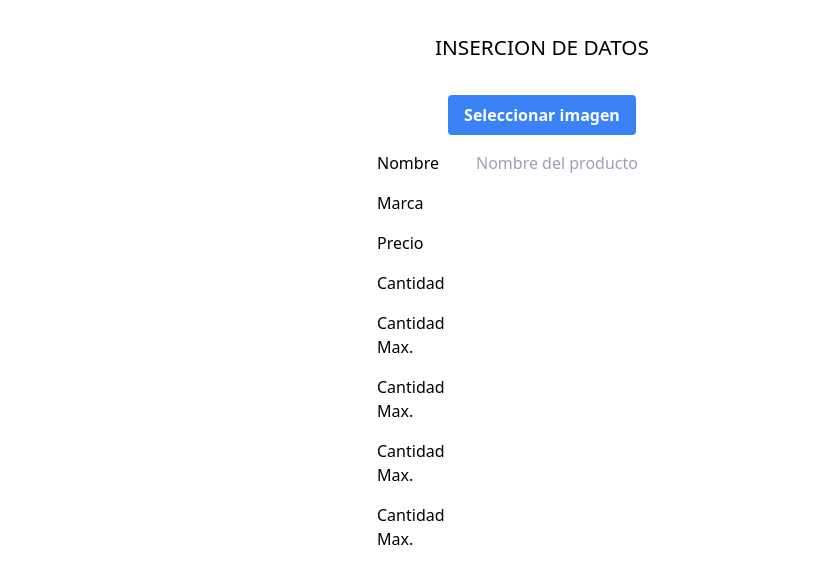
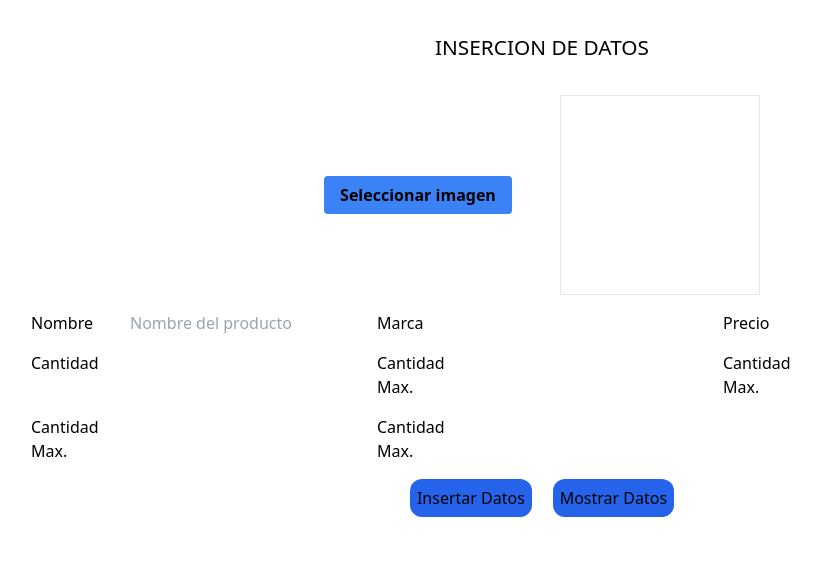
Before and after one commit to PopeCortes/products-DB, a PHP site: page / in a window 1280 px wide. Shown: the top 584 px of the page, without its empty margins (98-919 px from the left). Run offline with PHP 8.4, Linux system fonts and the light colour scheme; some libraries are stand-ins or nearby versions.

Commit message:
version 1.4

```diff
--- a/index.php
+++ b/index.php
@@ -10,62 +10,70 @@
 
 </head>
 
-<body class="dark:bg-slate-900 dark:text-white">
+<body class="dark:bg-slate-900 dark:text-white max-w-[1440px] mx-auto">
     <h1 class="uppercase text-[1.3rem] text-center my-[2rem]">Insercion de datos</h1>
-
 
     <div class="flex justify-center items-center">
         <div class="">
             <div class="">
-                <form class="space-y-[16px]" action="" method="post" enctype="multipart/form-data">
+                <form class="space-y-[16px] " action="" method="post" enctype="multipart/form-data">
 
 
                     <div class="flex items-center justify-center">
-                        <label for="imagen" class="bg-blue-500 hover:bg-blue-700 text-white font-bold py-2 px-4 rounded cursor-pointer">
+                        <div class="">
+                            <label for="imagen" class="bg-blue-500 hover:bg-blue-700 dark:text-white font-bold py-2 px-4 rounded cursor-pointer">
                                 Seleccionar imagen
                             </label>
                             <input type="file" id="imagen" name="imagen" accept="image/*" class="hidden">
                         </div>
+                        <div id="imagenContainer" class="w-[200px] h-[200px] ml-[3rem] border dark:border-white"></div>
+                    </div>
 
+                    <div class="grid grid-cols-3 gap-4">
 
 
                         <div class="flex justify-between w-[330px]">
                             <label for="">Nombre</label>
-                        <input type="text" placeholder="Nombre del producto">
+                            <input class="text-black" type="text" placeholder="Nombre del producto">
                         </div>
 
                         <div class="flex justify-between w-[330px]">
                             <label for="">Marca</label>
-                        <input type="text">
+                            <input class="text-black" type="text">
                         </div>
 
                         <div class="flex justify-between w-[330px]">
                             <label for="">Precio</label>
-                        <input type="text">
+                            <input class="text-black" type="text">
                         </div>
 
                         <div class="flex justify-between w-[330px]">
                             <label for="">Cantidad</label>
-                        <input type="text">
+                            <input class="text-black" type="text">
                         </div>
 
                         <div class="flex justify-between w-[330px]">
                             <label for="" title="Cantidad Maxima del producto">Cantidad Max.</label>
-                        <input type="text">
+                            <input class="text-black" type="text">
                         </div>
                         <div class="flex justify-between w-[330px]">
                             <label for="" title="Cantidad Minima del producto">Cantidad Max.</label>
-                        <input type="text">
+                            <input class="text-black" type="text">
                         </div>
                         <div class="flex justify-between w-[330px]">
                             <label for="">Cantidad Max.</label>
-                        <input type="text">
+                            <input class="text-black" type="text">
                         </div>
                         <div class="flex justify-between w-[330px]">
                             <label for="">Cantidad Max.</label>
-                        <input type="text">
+                            <input class="text-black" type="text">
+                        </div>
                     </div>
 
+                    <div class="flex space-x-[1.3rem] justify-center items-center">
+                        <a href="" class="bg-blue-600 rounded-xl p-[7px] ">Insertar Datos</a>
+                        <a href="products.php" class="bg-blue-600 rounded-xl p-[7px] ">Mostrar Datos</a>
+                    </div>
 
                 </form>
             </div>
--- a/js/main.js
+++ b/js/main.js
@@ -0,0 +1,18 @@
+document.getElementById('imagen').addEventListener('change', function (event) {
+    const fileInput = event.target;
+    const files = fileInput.files;
+
+    if (files.length > 0) {
+        const selectedImage = files[0];
+        const imageUrl = URL.createObjectURL(selectedImage);
+
+        // Crear un elemento de imagen y agregarlo al contenedor
+        const imageElement = document.createElement('img');
+        imageElement.src = imageUrl;
+        imageElement.classList.add('object-contain'); // Puedes ajustar las clases según sea necesario
+
+
+        document.getElementById('imagenContainer').innerHTML = ''; // Limpiar el contenedor antes de agregar una nueva imagen
+        document.getElementById('imagenContainer').appendChild(imageElement);
+    }
+});
```
Also changed, not shown: DB/config.php (+23 -0 lines), products.php (+43 -1 lines). Lines whose indentation alone changed are shown as unchanged.
